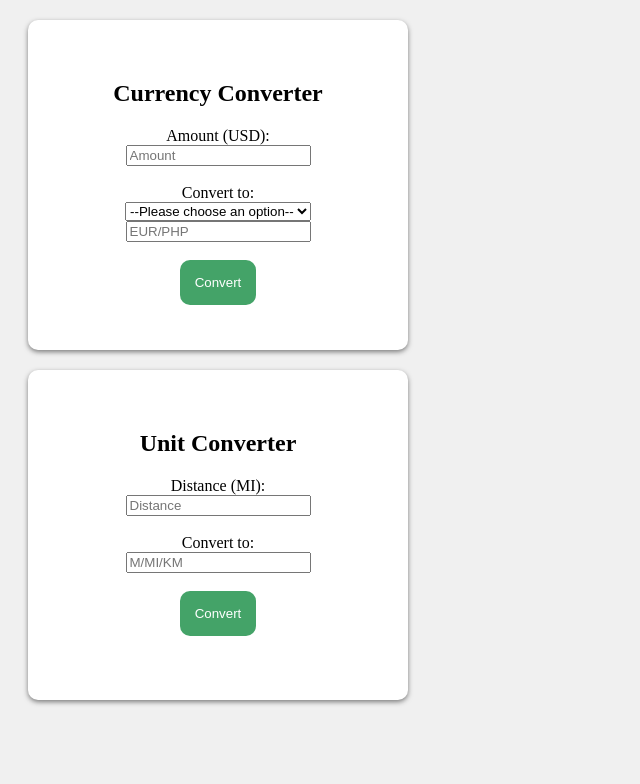
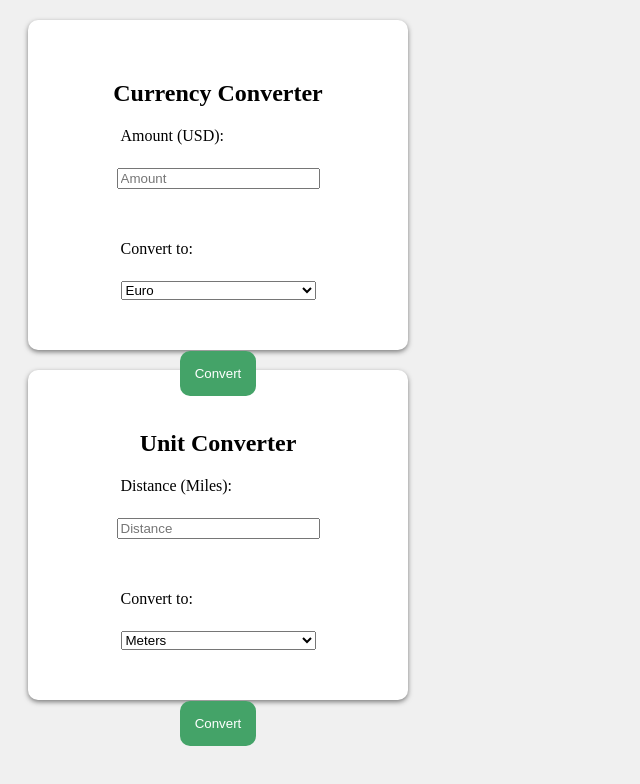
Before and after one commit to ravirigz/my-react-app, a React (Vite) app: page / in a window 1280 px wide. Shown: the top 784 px of the page, without its empty margins (0-640 px from the left). Built offline with nearby package versions, Linux system fonts and the light colour scheme.

Commit message:
Polished Converter1

```diff
--- a/src/Converter.css
+++ b/src/Converter.css
@@ -3,9 +3,11 @@ body {
 }
 
 .converter {
+    display: flex;
+    flex-direction: column;
+    align-items: center;
     width: 300px;
     height: 250px;
-    text-align: center;
     background-color: rgb(255, 255, 255);
     box-shadow: 0 2px 5px rgb(124, 124, 124);
     padding: 40px;
@@ -22,6 +24,18 @@ body {
     margin-top: 200px;
 }
 
+.input {
+    width: 65%;
+    margin-bottom: 15px;
+}
+
+.label {
+    width: 65%;
+    text-align: left;
+    margin-bottom: 5px;
+}
+
+
 .button {
     background-color: rgb(68, 163, 104);
     border-width: 0;
--- a/src/Converter.js
+++ b/src/Converter.js
@@ -1,16 +1,32 @@
 function convertCurrency() {
-    let currencyInput = parseInt(document.getElementById("inputAmount").value);
+    let isNull = document.getElementById("inputAmount").value.trim();
     let currencyRequest = document.getElementById("convertTo").value;
     let currencyText = document.getElementById("textCurrency");
 
+    if (isNull === ""){
+        currencyText.textContent = "Enter a valid number.";
+        return;
+    }
+
+    let currencyInput = parseInt(isNull);
+
+    if (currencyInput <= 0) {
+        currencyText.textContent = "Enter a positive number.";
+        return;
+    }
+
     if (currencyRequest === "EUR") {
-        currencyText.textContent = currencyInput * 0.93 + " EUR";
+        let result = currencyInput * 0.8635;
+        currencyText.textContent = result.toFixed(2) + " EUR";
     } else if (currencyRequest === "PHP") {
-        currencyText.textContent = currencyInput * 56.5 + " PHP";
+        let result = currencyInput * 58.77;
+        currencyText.textContent = result.toFixed(2) + " PHP";
     } else {
-        currencyText.textContent = "Invalid input!";
-        alert("invalid input!");
+        currencyText.textContent = "Invalid input.";
     }
+
+
+
 }
 
 function convertUnit() {
--- a/src/Converter1.jsx
+++ b/src/Converter1.jsx
@@ -9,17 +9,13 @@ function Converter1() {
         <>
             <div class="converter">
                 <h2>Currency Converter</h2>
-                <label>Amount (USD):</label><br />
+                <label class="label">Amount (USD):</label><br />
                 <input class="input" type="number" id="inputAmount" placeholder="Amount" /><br /><br />
-                <label>Convert to:</label><br />
-                <select id="fruits" name="favorite_fruit">
-                    <option value="">--Please choose an option--</option>
-                    <option value="apple">Apple</option>
-                    <option value="banana">Banana</option>
-                    <option value="orange">Orange</option>
-                    <option value="grape">Grape</option>
-                </select>
-                <input class="input" type="text" id="convertTo" placeholder="EUR/PHP" /><br /><br />
+                <label class="label">Convert to:</label><br />
+                <select class="input" id="convertTo">
+                    <option value="EUR">Euro</option>
+                    <option value="PHP">Philippine Peso</option>
+                </select><br /><br />
                 <button class="button" onClick={convertCurrency} id="buttonCurrency">Convert</button>
                 <p id="textCurrency"></p>
             </div>
--- a/src/Converter2.jsx
+++ b/src/Converter2.jsx
@@ -9,10 +9,13 @@ function Converter2() {
 		<>
 			<div class="converter">
 				<h2>Unit Converter</h2>
-				<label>Distance (MI):</label><br />
+				<label class="label">Distance (Miles):</label><br />
 				<input class="input" type="number" id="inputUnit" placeholder="Distance" /><br /><br />
-				<label>Convert to:</label><br />
-				<input class="input" type="text" id="convertUnit" placeholder="M/MI/KM" /><br /><br />
+				<label class="label">Convert to:</label><br />
+                <select class="input" id="convertUnit">
+                    <option value="M">Meters</option>
+                    <option value="KM">Kilometers</option>
+                </select><br /><br />
 				<button class="button" onClick={convertUnit} id="buttonUnit">Convert</button>
 				<p id="textUnit"></p>
 			</div>
```
Also changed, not shown: src/script.js (deleted, +0 -14 lines), index.html (indentation only).
